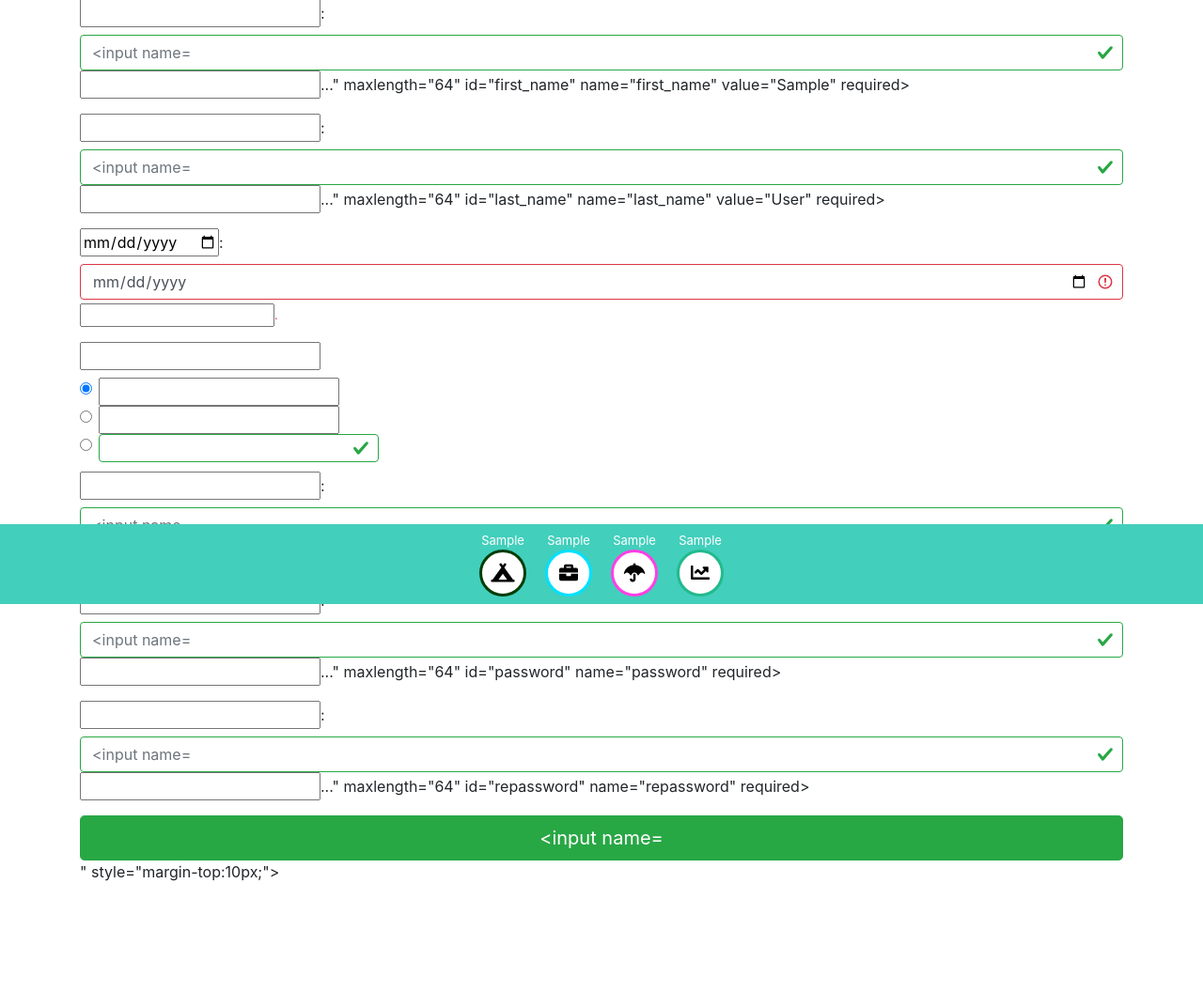
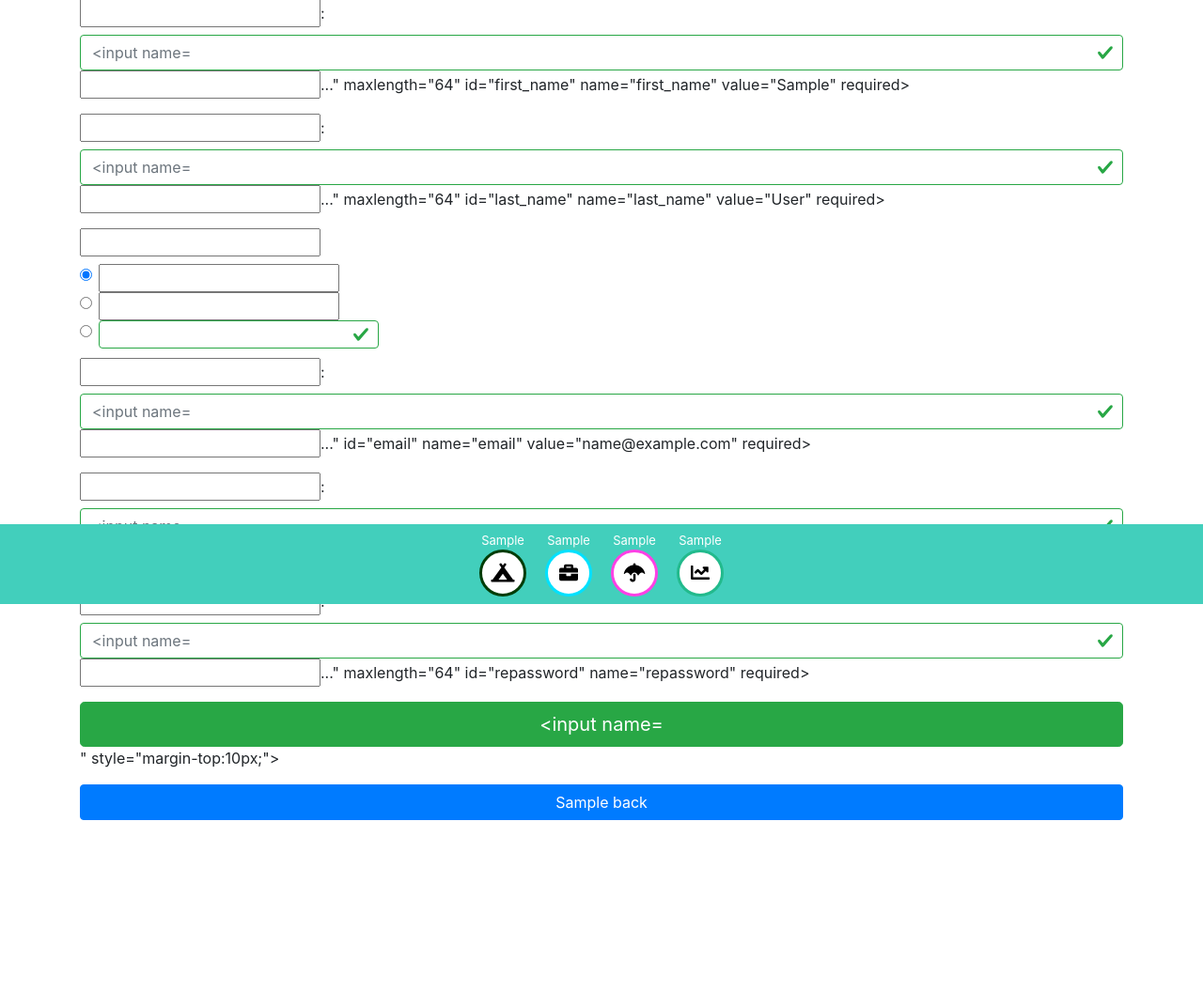
Before and after one commit to Cysion/Secproject1, a Django app: template userprofile/templates/userprofile/edit.html in a window 1280 px wide. Shown: the part 157-1213 px from the top of the page at 94% size. After the commit the page ends 1030 px from the top, so only its background shows below. Run offline with Django 3.2, Linux system fonts and the light colour scheme; the template is opened without the code that fills it: most values are stand-ins (such as "Sample title", 1, 10 or a date in 2020); form fields are guessed from the names that the template uses; parts of the project's set-up code (start-up, migrations or seed data) failed here and were passed over; some libraries are stand-ins or nearby versions.

Commit message:
Edit User Profile-page

```diff
--- a/conf/lang.json
+++ b/conf/lang.json
@@ -96,7 +96,9 @@
         "characters":"characters.",
         "required":"This field is required",
         "field_requirements":"and cannot be more then",
-        "save":"Save changes"
+        "save":"Save changes",
+        "current_password":"Current password",
+        "current_repassword":"Current password again"
       },
       "long_texts":{
         "alerts":{
--- a/userprofile/templates/userprofile/edit.html
+++ b/userprofile/templates/userprofile/edit.html
@@ -30,13 +30,6 @@
       <strong>{{ alerts.warning }}!</strong> {{ alerts.badChar }}
     </div>
     {% endif %}
-
-    <div class="form-group">
-      <label for="date_of_birth">{{ form.date_of_birth }}: </label>
-      <input type="date" class="form-control" id="date_of_birth" name="date_of_birth"
-        min="1850-01-01" max="{% now "Y-m-d" %}" value="{{ account.dateOfBirth }}" {% if POST %} value="{{POST.date_of_birth}}" {% endif %} required>
-      <div class="invalid-feedback">{{ form.required }}.</div>
-    </div>
 
     <label>{{ form.gender }}</label>
     <div class="form-check">
@@ -88,14 +81,14 @@
     </div>
     {% endif %}
     <div class="form-group">
-      <label for="password">{{ form.password }}: </label>
-      <input type="password" class="form-control" placeholder="{{ form.placeholder_pwd }} {{ form.password }}..."
+      <label for="password">{{ form.current_password }}: </label>
+      <input type="password" class="form-control" placeholder="{{ form.placeholder }} {{ form.current_password }}..."
       maxlength="64" id="password" name="password" required>
       <div class="invalid-feedback">{{ form.required }} {{ form.field_requirements }} 64 {{ form.characters }} </div>
     </div>
     <div class="form-group">
-      <label for="repassword">{{ form.repassword }}: </label>
-      <input type="password" class="form-control" placeholder="{{ form.placeholder_pwd }} {{ form.repassword }}..."
+      <label for="repassword">{{ form.current_repassword }}: </label>
+      <input type="password" class="form-control" placeholder="{{ form.placeholder }} {{ form.current_repassword }}..."
       maxlength="64" id="repassword" name="repassword" required>
       <div class="invalid-feedback">{{ form.required }} {{ form.field_requirements }} 64 {{ form.characters }}</div>
     </div>
@@ -109,4 +102,6 @@
     </div>
 </form>
 
+<a type="button" class="btn btn-primary btn-block" href="#">{{ back }}</a>
+
 {% endblock %}
--- a/userprofile/views.py
+++ b/userprofile/views.py
@@ -56,6 +56,7 @@ def EditProfileView(request):
     login_lang = get_lang(sections=["login"])
     args = {
         'menu_titles': UNIVERSAL_LANG["universal"]["titles"],
+        'back': UNIVERSAL_LANG["universal"]["back"],
         'form': login_lang["login"]["form"],
         'profile': profile_lang["userprofile"]["long_texts"],
         "account":account
```
